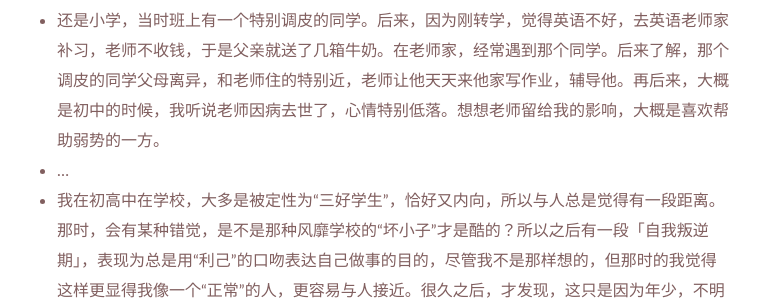
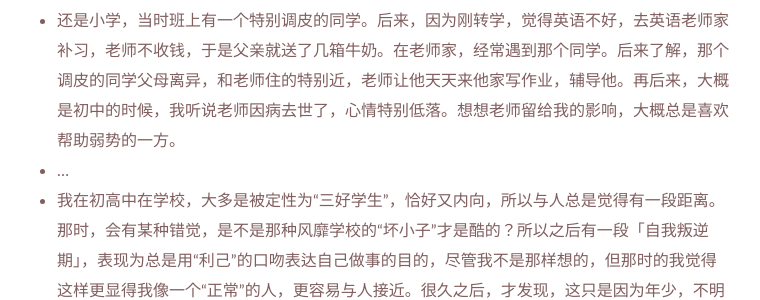
Before and after one commit to WillWang-X/willwang-x.github.io, a Jekyll site: the page built from _posts/2019-02-05-what-shaped-me.md, in a window 1280 px wide and 900 px high, scrolled down 2271 px. Shown: the part 250-550 px from the top of the window, without its empty margins (258-1018 px from the left). Built offline with Jekyll 4.4.1, drawn with Linux system fonts in a browser that asks for light colours.

Commit message:
Updated what shaped me

```diff
--- a/_posts/2019-02-05-what-shaped-me.md
+++ b/_posts/2019-02-05-what-shaped-me.md
@@ -76,7 +76,7 @@
 就人而言，抬头放空，我大脑都浮现了谁？
 
 * 小学五年级，想学山水画，联系了同在一个小区的美术老师，电话里，话赶话，彼此听不清，老师突然停下来，轻声细语说：你先。我顿了一下，一股莫名的感动流入心中。后来想想，可能是因为在大人局中，一般小孩都是没有说话权的。我一直不知道我那一刻我感受到了什么，礼貌，尊重还是什么。但我知道那一刻让我感到很舒服。于是，以后遇到这种情况，我都会停下来，让别人先讲。
-* 还是小学，当时班上有一个特别调皮的同学。后来，因为刚转学，觉得英语不好，去英语老师家补习，老师不收钱，于是父亲就送了几箱牛奶。在老师家，经常遇到那个同学。后来了解，那个调皮的同学父母离异，和老师住的特别近，老师让他天天来他家写作业，辅导他。再后来，大概是初中的时候，我听说老师因病去世了，心情特别低落。想想老师留给我的影响，大概是喜欢帮助弱势的一方。
+* 还是小学，当时班上有一个特别调皮的同学。后来，因为刚转学，觉得英语不好，去英语老师家补习，老师不收钱，于是父亲就送了几箱牛奶。在老师家，经常遇到那个同学。后来了解，那个调皮的同学父母离异，和老师住的特别近，老师让他天天来他家写作业，辅导他。再后来，大概是初中的时候，我听说老师因病去世了，心情特别低落。想想老师留给我的影响，大概总是喜欢帮助弱势的一方。
 * ...
 * 我在初高中在学校，大多是被定性为“三好学生”，恰好又内向，所以与人总是觉得有一段距离。那时，会有某种错觉，是不是那种风靡学校的“坏小子”才是酷的？所以之后有一段「自我叛逆期」，表现为总是用“利己”的口吻表达自己做事的目的，尽管我不是那样想的，但那时的我觉得这样更显得我像一个“正常”的人，更容易与人接近。很久之后，才发现，这只是因为年少，不明是非，误丢掉了那些原本美好的品质。这有点像最近看到的一则[感慨](https://i.imgur.com/R8yS4aI.jpg)。
 * ...
```
